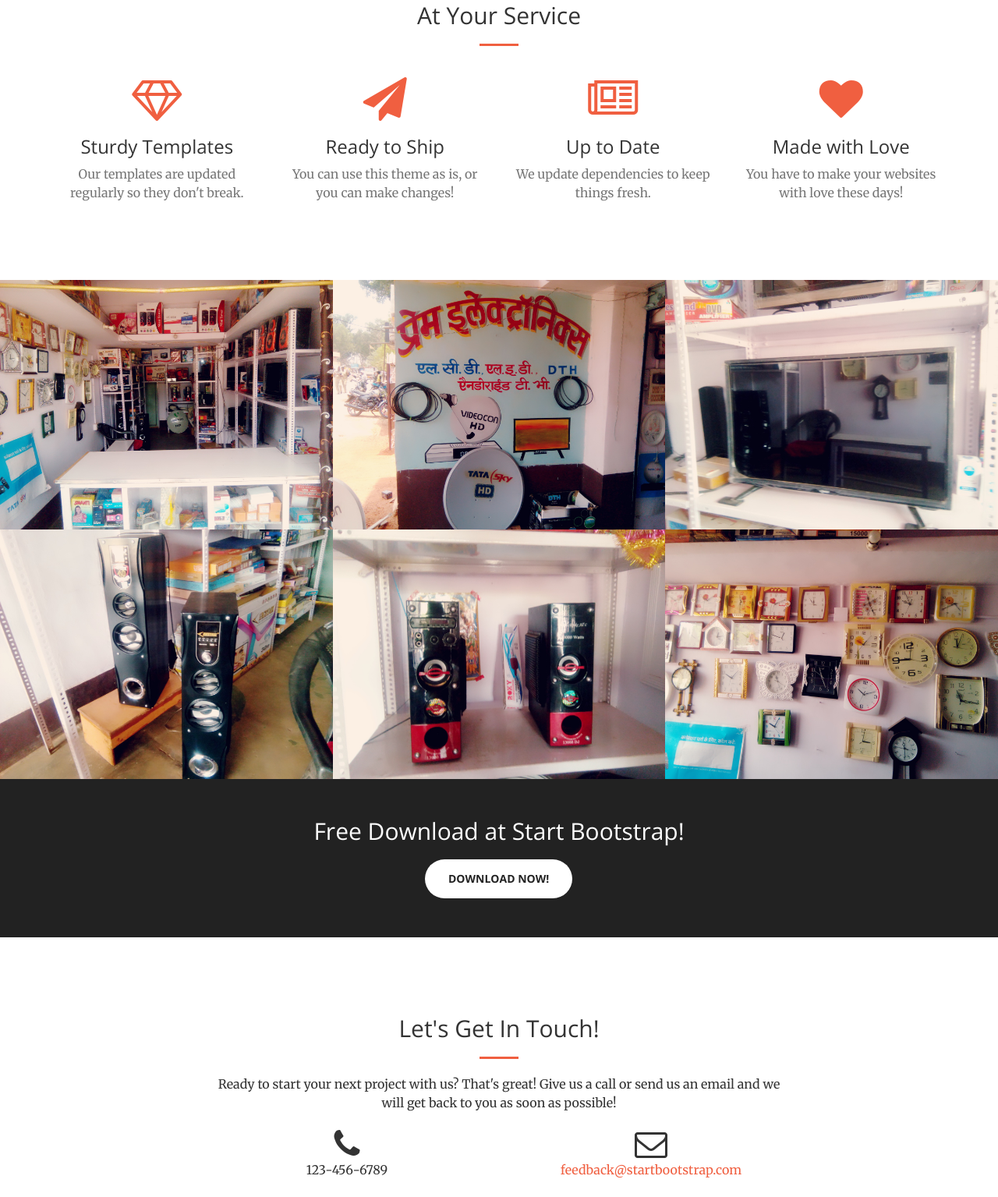
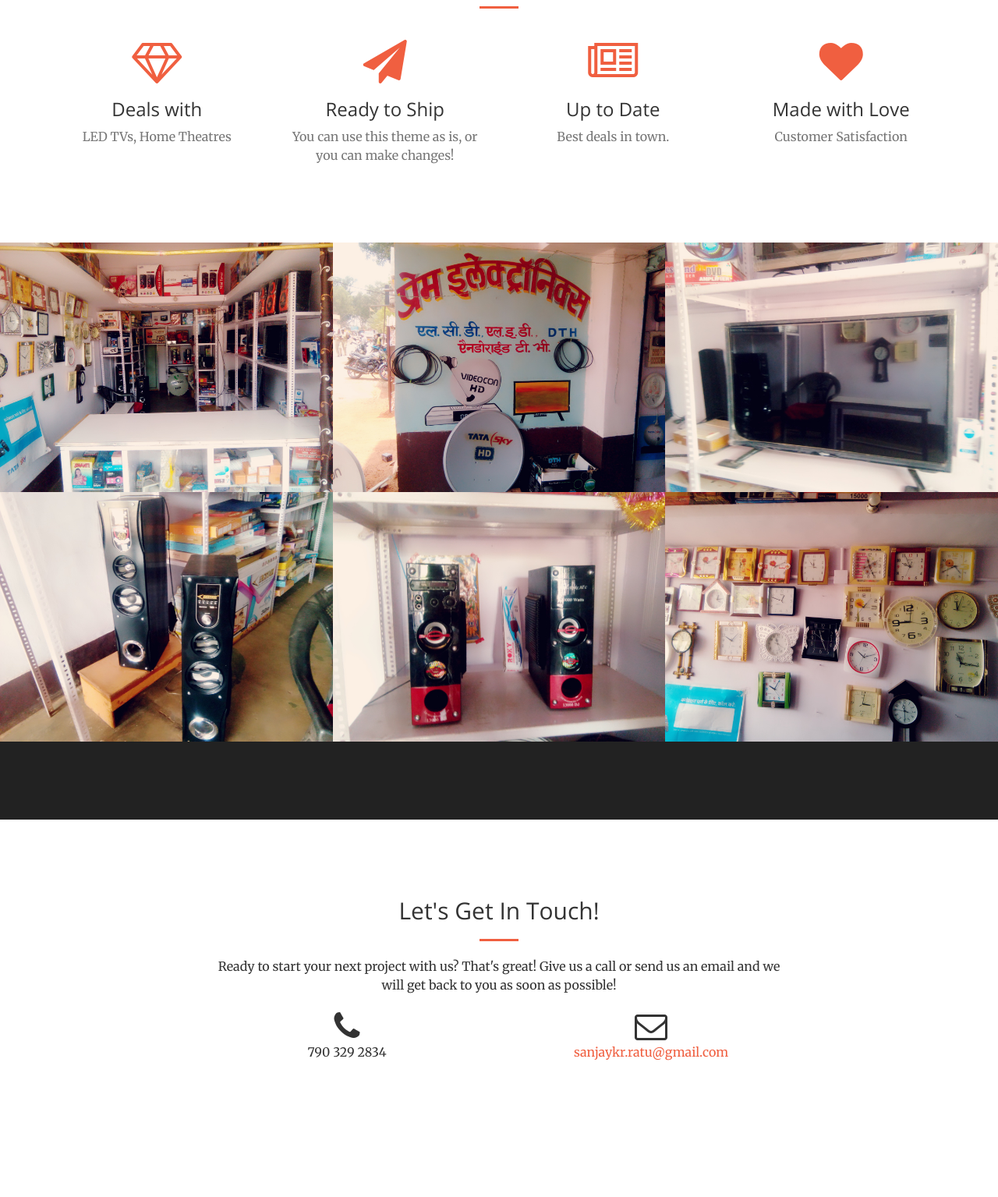
Before and after one commit to prernapriya/prernapriya.github.io, a website: page index.html in a window 1280 px wide. Shown: the part 1315-2850 px from the top of the page at 78% size. After the commit the page ends 2796 px from the top, so only its background shows below. Drawn offline with nearby package versions, Linux system fonts and the light colour scheme.

Commit message:
Update index.html

```diff
--- a/index.html
+++ b/index.html
@@ -85,7 +85,7 @@
                 <div class="col-lg-8 col-lg-offset-2 text-center">
                     <h2 class="section-heading">We've got what you need!</h2>
                     <hr class="light">
-                    <p class="text-faded">Start Bootstrap has everything you need to get your new website up and running in no time! All of the templates and themes on Start Bootstrap are open source, free to download, and easy to use. No strings attached!</p>
+                    <p class="text-faded">All the electronics items, parts and accesories and Sales & Service provided.</p>
                     <a href="#services" class="page-scroll btn btn-default btn-xl sr-button">Get Started!</a>
                 </div>
             </div>
@@ -106,8 +106,8 @@
                 <div class="col-lg-3 col-md-6 text-center">
                     <div class="service-box">
                         <i class="fa fa-4x fa-diamond text-primary sr-icons"></i>
-                        <h3>Sturdy Templates</h3>
-                        <p class="text-muted">Our templates are updated regularly so they don't break.</p>
+                        <h3>Deals with</h3>
+                        <p class="text-muted">LED TVs, Home Theatres</p>
                     </div>
                 </div>
                 <div class="col-lg-3 col-md-6 text-center">
@@ -121,14 +121,14 @@
                     <div class="service-box">
                         <i class="fa fa-4x fa-newspaper-o text-primary sr-icons"></i>
                         <h3>Up to Date</h3>
-                        <p class="text-muted">We update dependencies to keep things fresh.</p>
+                        <p class="text-muted">Best deals in town.</p>
                     </div>
                 </div>
                 <div class="col-lg-3 col-md-6 text-center">
                     <div class="service-box">
                         <i class="fa fa-4x fa-heart text-primary sr-icons"></i>
                         <h3>Made with Love</h3>
-                        <p class="text-muted">You have to make your websites with love these days!</p>
+                        <p class="text-muted">Customer Satisfaction</p>
                     </div>
                 </div>
             </div>
@@ -234,10 +234,7 @@
 
     <aside class="bg-dark">
         <div class="container text-center">
-            <div class="call-to-action">
-                <h2>Free Download at Start Bootstrap!</h2>
-                <a href="http://startbootstrap.com/template-overviews/creative/" class="btn btn-default btn-xl sr-button">Download Now!</a>
-            </div>
+
         </div>
     </aside>
 
@@ -251,11 +248,11 @@
                 </div>
                 <div class="col-lg-4 col-lg-offset-2 text-center">
                     <i class="fa fa-phone fa-3x sr-contact"></i>
-                    <p>123-456-6789</p>
+                    <p>790 329 2834</p>
                 </div>
                 <div class="col-lg-4 text-center">
                     <i class="fa fa-envelope-o fa-3x sr-contact"></i>
-                    <p><a href="mailto:your-email@your-domain.com">feedback@startbootstrap.com</a></p>
+                    <p><a href="mailto:sanjaykr.ratu@gmail.com">sanjaykr.ratu@gmail.com</a></p>
                 </div>
             </div>
         </div>
```
